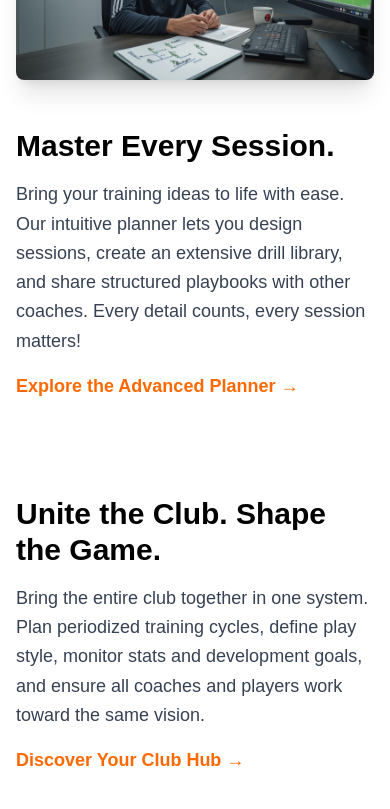
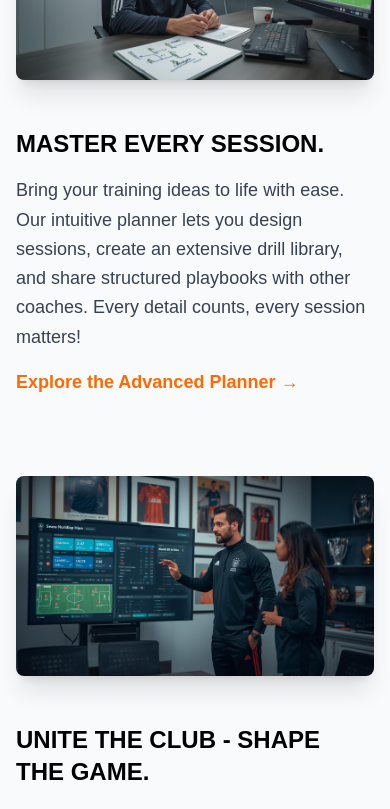
Before and after one commit to carstenhilding/down-the-line, a Next.js app: page /en in a window 390 px wide. Shown: the part 800-1609 px from the top of the page. Built offline with nearby package versions, Linux system fonts and the light colour scheme.

Commit message:
feat: Justeret responsive styling for features overskrifter og footer

```diff
--- a/app/[lang]/page.tsx
+++ b/app/[lang]/page.tsx
@@ -11,7 +11,6 @@ export default function Home({
 }: {
   params: Promise<{ lang: 'da' | 'en' }>; // <-- Type for Promise
 }) {
-  // Brug React.use til at pakke Promise ud
   const params = React.use(paramsPromise); // <-- Pak params ud
   const { lang } = params; // <-- Tilgå lang fra det udpakkede objekt
 
@@ -24,7 +23,7 @@ export default function Home({
   return (
     <>
       <main>
-        {/* Hero Sektion Start */}
+        {/* Hero Sektion Start - (uændret, behold pt-20) */}
         <section className="relative h-[600px] flex items-center text-white pt-20">
           <div
             className="absolute inset-0 bg-cover bg-center"
@@ -52,54 +51,91 @@ export default function Home({
         </section>
         {/* Hero Sektion Slut */}
 
-        {/* Features Sektion Start */}
-        <section className="bg-white py-20 text-black">
-          <div className="container max-w-6xl mx-auto px-4 space-y-24">
+        {/* Features Sektion Start - NY OG OPDATERET */}
+        <section className="py-20 bg-gray-50 text-black"> {/* Lettere grå baggrund, øget padding */}
+          <div className="container max-w-6xl mx-auto px-4">
 
             {/* Feature 1: Session Planning */}
-            <div className="grid md:grid-cols-2 gap-12 items-center">
+            <div className="grid md:grid-cols-2 gap-12 items-center mb-20 md:mb-24"> {/* Tilføjet margin-bottom */}
               <div>
-                <Image src="/images/session-planning.jpeg" alt="A female football coach using a digital session planner." className="rounded-lg shadow-xl" width={600} height={400} />
+                <Image
+                  src="/images/session-planning.jpeg"
+                  alt={t.feature1Title} // Brug den korrekte alt-tekst for tilgængelighed
+                  width={600}
+                  height={400}
+                  layout="responsive" // Gør billedet responsivt
+                  objectFit="cover"
+                  className="rounded-lg shadow-xl"
+                />
               </div>
-              <div>
-                <h3 className="text-3xl font-bold mb-4">{t.feature1Title}</h3>
-                <p className="text-gray-700 mb-4 text-lg leading-relaxed">
+              <div className="space-y-4 md:space-y-6"> {/* Øget space-y på desktop for mere luft */}
+                <h3 className="text-2xl font-bold md:text-2xl uppercase">{t.feature1Title}</h3> {/* Større og federe overskrift på desktop */}
+                <p className="text-lg leading-relaxed text-gray-700"> {/* Lidt mørkere grå tekst for bedre læsbarhed */}
                   {t.feature1Description}
                 </p>
-                <Link href="/features" className="text-orange-500 font-semibold hover:underline text-lg">
-                  {t.feature1Link}
-                </Link>
+                <Link
+  href="/features#planning"
+  className="inline-flex items-center text-orange-500 hover:text-orange-600 font-semibold text-lg md:text-xl transition-colors
+             relative after:content-[''] after:absolute after:left-0 after:bottom-0 after:h-[2px] after:bg-orange-500 after:w-0 hover:after:w-full after:transition-all after:duration-300"
+>
+  {t.feature1Link}
+</Link>
               </div>
             </div>
 
             {/* Feature 2: Team & Player Management */}
-            <div className="grid md:grid-cols-2 gap-12 items-center">
-              <div>
-                <h3 className="text-3xl font-bold mb-4">{t.feature2Title}</h3>
-                <p className="text-gray-700 mb-4 text-lg leading-relaxed">
+            <div className="grid md:grid-cols-2 gap-12 items-center mb-20 md:mb-24">
+              {/* Billedet skal være på højre side for denne feature på desktop */}
+              <div className="md:order-2"> {/* md:order-2 flytter dette div til anden kolonne på desktop */}
+                <Image
+                  src="/images/team-management.jpeg"
+                  alt={t.feature2Title}
+                  width={600}
+                  height={400}
+                  layout="responsive"
+                  objectFit="cover"
+                  className="rounded-lg shadow-xl"
+                />
+              </div>
+              <div className="space-y-4 md:space-y-6 md:order-1"> {/* md:order-1 flytter dette div til første kolonne på desktop */}
+                <h3 className="text-2xl font-bold md:text-2xl uppercase">{t.feature2Title}</h3>
+                <p className="text-lg leading-relaxed text-gray-700">
                   {t.feature2Description}
                 </p>
-                <Link href="/features" className="text-orange-500 font-semibold hover:underline text-lg">
-                  {t.feature2Link}
-                </Link>
-              </div>
-              <div>
-                <Image src="/images/team-management.jpeg" alt="A male football coach managing player data and team strategy on a computer." className="rounded-lg shadow-xl" width={600} height={400} />
+<Link
+  href="/features#planning"
+  className="inline-flex items-center text-orange-500 hover:text-orange-600 font-semibold text-lg md:text-xl transition-colors
+             relative after:content-[''] after:absolute after:left-0 after:bottom-0 after:h-[2px] after:bg-orange-500 after:w-0 hover:after:w-full after:transition-all after:duration-300"
+>
+  {t.feature2Link}
+</Link>
               </div>
             </div>
 
             {/* Feature 3: Tactical & Video Analysis */}
-            <div className="grid md:grid-cols-2 gap-12 items-center">
+            <div className="grid md:grid-cols-2 gap-12 items-center"> {/* Fjernet margin-bottom her, da det er den sidste feature */}
               <div>
-                <Image src="/images/tactical-analysis.jpeg" alt="A male football coach analyzing game footage with tactical overlays on a large screen." className="rounded-lg shadow-xl" width={600} height={400} />
+                <Image
+                  src="/images/tactical-analysis.jpeg"
+                  alt={t.feature3Title}
+                  width={600}
+                  height={400}
+                  layout="responsive"
+                  objectFit="cover"
+                  className="rounded-lg shadow-xl"
+                />
               </div>
-              <div>
-                <h3 className="text-3xl font-bold mb-4">{t.feature3Title}</h3>
-                <p className="text-gray-700 mb-4 text-lg leading-relaxed">
+              <div className="space-y-4 md:space-y-6">
+                <h3 className="text-2xl font-bold md:text-2xl uppercase">{t.feature3Title}</h3>
+                <p className="text-lg leading-relaxed text-gray-700">
                   {t.feature3Description}
                 </p>
-                <Link href="/features" className="text-orange-500 font-semibold hover:underline text-lg">
-                  {t.feature3Link}
+                <Link
+                  href="/features#planning"
+                  className="inline-flex items-center text-orange-500 hover:text-orange-600 font-semibold text-lg md:text-xl transition-colors
+              relative after:content-[''] after:absolute after:left-0 after:bottom-0 after:h-[2px] after:bg-orange-500 after:w-0 hover:after:w-full after:transition-all after:duration-300"
+                >
+                {t.feature3Link}
                 </Link>
               </div>
             </div>
@@ -107,7 +143,8 @@ export default function Home({
           </div>
         </section>
         {/* Features Sektion Slut */}
-        {/* CTA Sektion Start */}
+
+        {/* CTA Sektion Start - (uændret) */}
         <section
           className="relative bg-cover bg-center py-16 md:py-20 text-white text-center"
           style={{ backgroundImage: "url('/images/cta-bg.jpg')" }}
@@ -130,6 +167,7 @@ export default function Home({
           </div>
         </section>
         {/* CTA Sektion Slut */}
+
       </main>
     </>
   );
--- a/components/Footer.tsx
+++ b/components/Footer.tsx
@@ -1,17 +1,16 @@
 "use client";
 
 import React from 'react';
-import { useLanguage } from './LanguageContext'; // <-- Importer useLanguage
+import Link from 'next/link'; // <--- VIGTIGT: Importér Next.js Link
+import { useLanguage } from './LanguageContext';
 
 // Importer sociale medie ikoner
 import { FaFacebookF, FaInstagram, FaYoutube } from 'react-icons/fa';
 
 export default function Footer() {
-  const { t } = useLanguage(); // <-- NU VIRKER DENNE LINJE KORREKT
+  const { t } = useLanguage();
   const currentYear = new Date().getFullYear();
 
-  // Sikkerheds-check, da `t` er afgørende for rendering.
-  // Dette kan hjælpe under indlæsning, hvis konteksten ikke er fuldt hydreret endnu.
   if (!t) {
     return (
       <footer className="bg-black text-white py-8 text-sm text-center">
@@ -21,27 +20,27 @@ export default function Footer() {
   }
 
   return (
-    <footer className="bg-black text-white py-8 text-sm"> {/* py-8 for større footer */}
-      <div className="container max-w-6xl mx-auto px-4 flex flex-col md:flex-row justify-between items-center space-y-4 md:space-y-0">
+    <footer className="bg-black text-white py-8 text-sm">
+      <div className="container max-w-6xl mx-auto px-4
+                      flex flex-col md:flex-row justify-between items-center
+                      space-y-6 md:space-y-0 text-center md:text-left"> {/* Øget space-y for mobil, og justeret tekstjustering */}
 
-        {/* Tekst og Copyright */}
-        <div className="flex items-center space-x-4">
+        {/* Logo, Tekst og Copyright - justeret til at være venstrejusteret på mobil */}
+        <div className="flex flex-col md:flex-row items-center space-y-2 md:space-y-0 md:space-x-4"> {/* Stack logo/copyright på mobil */}
           <span className="font-bold text-lg uppercase">DOWN THE LINE</span>
-          {/* text-xs for mindre copyright tekst */}
           <p className="text-xs">&copy; {currentYear} Down The Line. {t.allRightsReserved}</p>
         </div>
 
         {/* Fodnote Links */}
-        <nav>
-          <ul className="flex justify-center space-x-6">
-            {/* text-xs for mindre link tekst. VIGTIGT: Brug Next.js Link komponent her også, hvis de er interne links */}
-            <li><a href="#" className="text-xs hover:text-orange-500">{t.privacyPolicy}</a></li>
-            <li><a href="#" className="text-xs hover:text-orange-500">{t.termsOfService}</a></li>
+        <nav className="w-full md:w-auto"> {/* Sikre nav fylder bredden på mobil for centrering */}
+          <ul className="flex justify-center md:justify-start space-x-6"> {/* Centrer links på mobil, venstrejuster på desktop */}
+            <li><Link href="/privacy" className="text-xs hover:text-orange-500">{t.privacyPolicy}</Link></li> {/* Brug Link komponent */}
+            <li><Link href="/terms" className="text-xs hover:text-orange-500">{t.termsOfService}</Link></li> {/* Brug Link komponent */}
           </ul>
         </nav>
 
         {/* Sociale Medier Ikone */}
-        <div className="flex space-x-4">
+        <div className="flex justify-center md:justify-start space-x-4 w-full md:w-auto"> {/* Centrer ikoner på mobil, venstrejuster på desktop */}
           <a href="https://facebook.com" target="_blank" rel="noopener noreferrer" className="text-white hover:text-orange-500">
             <FaFacebookF size={20} />
           </a>
--- a/i18n.ts
+++ b/i18n.ts
@@ -16,15 +16,15 @@ export const i18n = {
     heroButton: "Discover Down The Line",
 
     // Features Section
-    feature1Title: "Master Every Session.",
+    feature1Title: "Master every session.",
     feature1Description: "Bring your training ideas to life with ease. Our intuitive planner lets you design sessions, create an extensive drill library, and share structured playbooks with other coaches. Every detail counts, every session matters!",
     feature1Link: "Explore the Advanced Planner →",
 
-    feature2Title: "Unite the Club. Shape the Game.",
+    feature2Title: "Unite the club - Shape the game.",
     feature2Description: "Bring the entire club together in one system. Plan periodized training cycles, define play style, monitor stats and development goals, and ensure all coaches and players work toward the same vision.",
     feature2Link: "Discover Your Club Hub →",
 
-    feature3Title: "Data-Driven Decisions. Real Results on the pitch.",
+    feature3Title: "Data-driven decisions, real results on the pitch.",
     feature3Description: "Turn data into development. Break down matches, analyze tactics, and visualize every detail. Track player progress and use data from training sessions, to measure if focus areas hit the mark. Use data to elevate every part of coaching.",
     feature3Link: "Master Tactical Analysis →",
     // CTA Section
```
